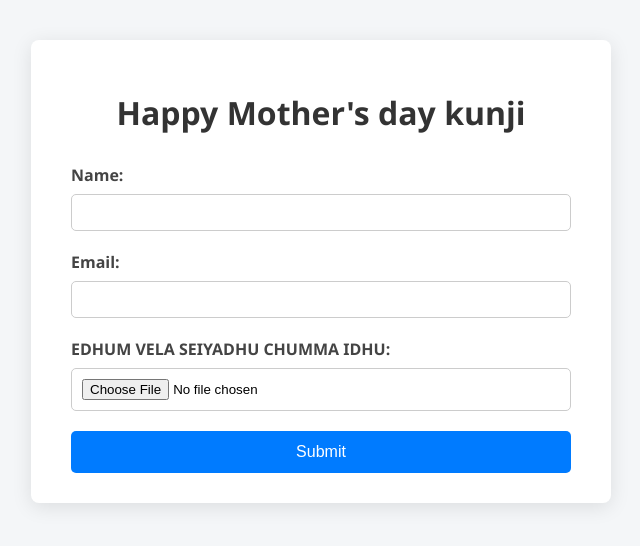
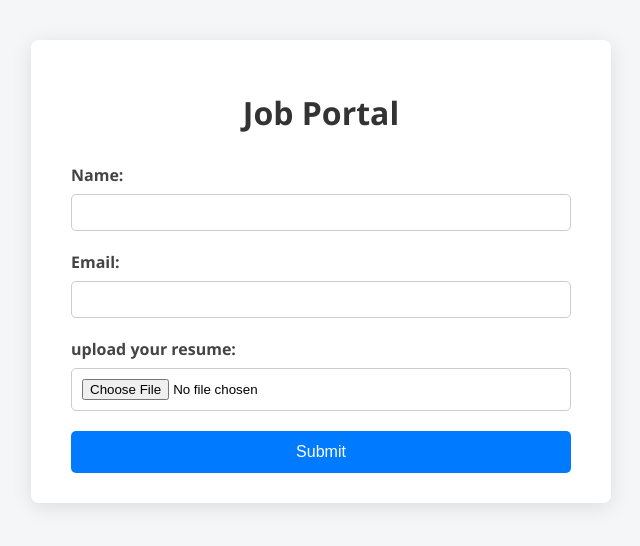
Before and after one commit to Shrimanraj-dev/Job-portal-devops, a Flask app: page / in a window 1280 px wide. Shown: the top 546 px of the page, without its empty margins (319-959 px from the left). Run offline with Flask 3, Linux system fonts and the light colour scheme.

Commit message:
html changed

```diff
--- a/app/templates/form.html
+++ b/app/templates/form.html
@@ -58,7 +58,7 @@
 </head>
 <body>
   <div class="form-container">
-    <h1>Happy Mother's day kunji</h1>
+    <h1>Job Portal</h1>
     <form method="POST" enctype="multipart/form-data">
       <label for="name">Name:</label>
       <input name="name" type="text" id="name" required>
@@ -66,7 +66,7 @@
       <label for="email">Email:</label>
       <input name="email" type="email" id="email" required>
 
-      <label for="resume">EDHUM VELA SEIYADHU CHUMMA IDHU:</label>
+      <label for="resume">upload your resume:</label>
       <input type="file" name="resume" id="resume" required>
 
       <input type="submit" value="Submit">
```
